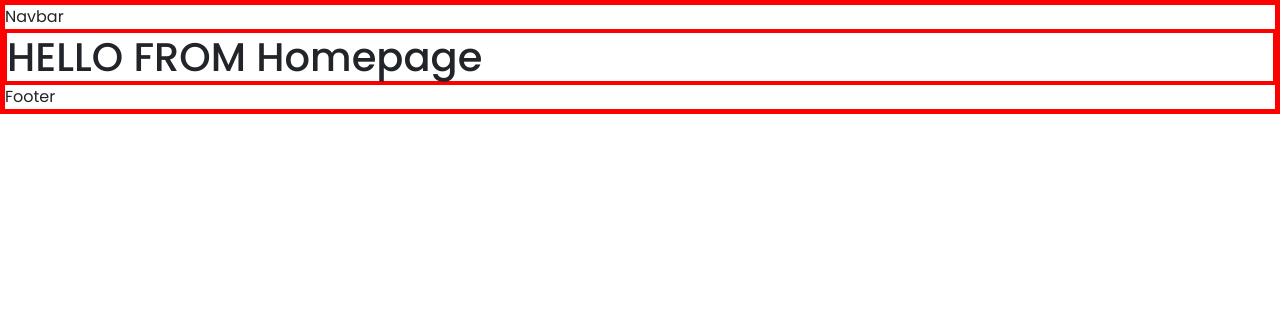
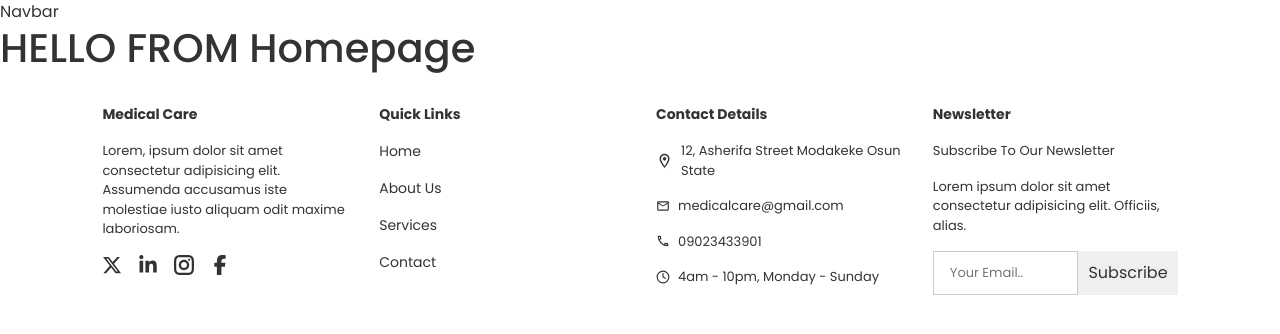
Before and after one commit to Olawoyin1/Hospital-Landing-Page, a React (Create React App) app: page / in a window 1280 px wide. Shown: the top 334 px of the page. Built offline with nearby package versions, Linux system fonts and the light colour scheme.

Commit message:
Footer elements and arrangements done

```diff
--- a/src/App.css
+++ b/src/App.css
@@ -7,11 +7,11 @@
   list-style-type: none !important;
   text-decoration: none !important;
   font-family: "Poppins", system-ui;
-  border: 1px solid red;
+  /* border: 1px solid red; */
   text-decoration: none;
   font-family: "Poppins", serif;
   margin: 0 !important;
-  /* color: #ffffff !important; */
+  color: #333 !important;
 
 }
 
@@ -28,3 +28,84 @@ p{
 .header{
   height: 60px;
 }
+
+
+.container2{
+  width: 84%;
+  margin: 0 auto !important;
+}
+
+.nav-link{
+  font-size: 14px !important;
+}
+
+li, small {
+  font-size: 13px !important;
+
+}
+
+input {
+  border: 1px solid #ccc;
+  outline: none;
+
+}
+
+form{
+}
+
+form input{
+  padding: 9px 1rem;
+  display: block;
+  width: 100% !important;
+  font-size: 13px;
+  /* border: none; */
+
+}
+
+
+
+button{
+  border: none;
+  outline: none;
+}
+
+form .send{
+  padding: 10px;
+}
+
+.grid{
+  display: grid;
+  grid-template-columns: 1fr 1fr 1fr 1fr;
+  grid-gap: 2rem !important;
+  /* gap: 2rem !important; */
+}
+
+
+@media (max-width: 767px) {
+  .container2{
+    width: 92%;
+  }
+
+  .grid{
+    display: grid;
+    grid-template-columns: 1fr 1fr ;
+    gap: 1.7rem;
+  }
+}
+
+
+@media (max-width: 576px) {
+  .grid{
+    display: grid;
+    grid-template-columns: 1fr ;
+    gap: 1.7rem;
+  }
+
+  form{
+    border-radius: 0.8rem;
+    padding: 9px;
+    display: block;
+    max-width: 400px !important;
+  }
+
+}
--- a/src/Components/Footer.jsx
+++ b/src/Components/Footer.jsx
@@ -1,8 +1,76 @@
 import React from 'react'
+import { Link } from 'react-router-dom'
+import { FaXTwitter } from "react-icons/fa6";
+import { FaLinkedinIn } from "react-icons/fa6";
+import { GrInstagram } from "react-icons/gr";
+import { FaFacebookF } from "react-icons/fa6";
+import { MdOutlineEmail } from "react-icons/md";
+import { MdOutlinePhone } from "react-icons/md";
+import { FiClock } from "react-icons/fi";
+import { FiSend } from "react-icons/fi";
+import { MdOutlineLocationOn } from "react-icons/md";
 
 const Footer = () => {
   return (
-    <div>Footer</div>
+    <div className='py-2 mb-4'>
+        <div className="container2">
+            <div className="grid flex-wrap">
+
+                <ul className='p-0  mt-5 mt-sm-4 d-flex align-items-center justify-content-center justify-content-sm-start align-items-sm-start flex-column gap-3 '>
+                    <p className='fw-bold'>Medical Care</p>
+                    <small className='text-center text-sm-start'>Lorem, ipsum dolor sit amet consectetur adipisicing elit. Assumenda accusamus iste molestiae iusto aliquam odit maxime laboriosam.</small>
+                    <div className="socials d-flex align-items-center gap-3">
+                        <FaXTwitter size={20}/>
+                        <FaLinkedinIn size={20}/>
+                        <GrInstagram size={20}/>
+                        <FaFacebookF size={20}/>
+                    </div>
+                </ul>
+
+
+                <ul className='p-0 mt-5 mt-sm-4 d-flex align-items-center justify-content-center justify-content-sm-start align-items-sm-start flex-column gap-3 text-center'>
+                    <p className='fw-bold'>Quick Links</p>
+                    <li><Link className='nav-link' to='/'>Home</Link></li>
+                    <li><Link className='nav-link' to='/'>About Us</Link></li>
+                    <li><Link className='nav-link' to='/'>Services</Link></li>
+                    <li><Link className='nav-link' to='/'>Contact</Link></li>
+                </ul>
+
+
+                <ul className='p-0 mt-5 mt-sm-4 d-flex align-items-center justify-content-center justify-content-sm-start align-items-sm-start flex-column gap-3  text-center text-sm-start'>
+                    <p className='fw-bold'>Contact Details</p>
+                    <li className='d-flex flex-sm-row flex-column align-items-center gap-2'>
+                        <MdOutlineLocationOn size={20} />
+                        <small>12, Asherifa Street Modakeke Osun State</small>
+                    </li>
+                    <li className='d-flex flex-sm-row flex-column align-items-center gap-2'>
+                        <MdOutlineEmail size={14}/>
+                        <small>medicalcare@gmail.com</small>
+                    </li>
+                    <li className='d-flex flex-sm-row flex-column align-items-center gap-2'>
+                        <MdOutlinePhone size={14}/>
+                        <small>09023433901</small>
+                    </li>
+                    <li className='d-flex flex-sm-row flex-column align-items-center gap-2'>
+                        <FiClock size={14}/>
+                        <small>4am - 10pm, Monday - Sunday</small>
+                    </li>
+                </ul>
+
+
+                <ul className='p-0 d-flex align-items-center justify-content-center justify-content-sm-start align-items-sm-start flex-column gap-3 text-center text-sm-start mt-5 mt-sm-4'>
+                    <p className='fw-bold'>Newsletter</p>
+                    <li>Subscribe To Our Newsletter</li>
+                    <small>Lorem ipsum dolor sit amet consectetur adipisicing elit. Officiis, alias.</small>
+                    <form action="" className='d-flex footer-form'>
+                        <input type="text" placeholder='Your Email..' />
+                        <button className='send'>Subscribe</button>
+                    </form>
+                </ul>
+
+            </div>
+        </div>
+    </div>
   )
 }
 
```
